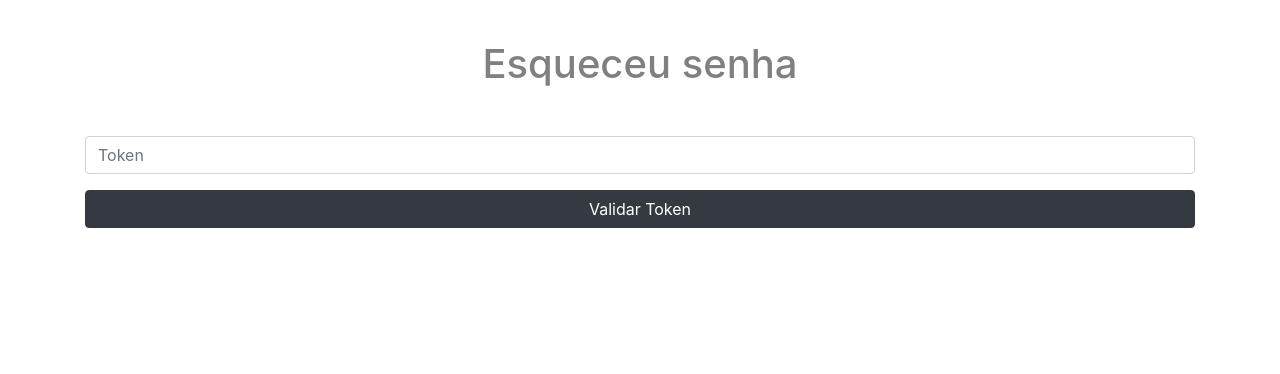
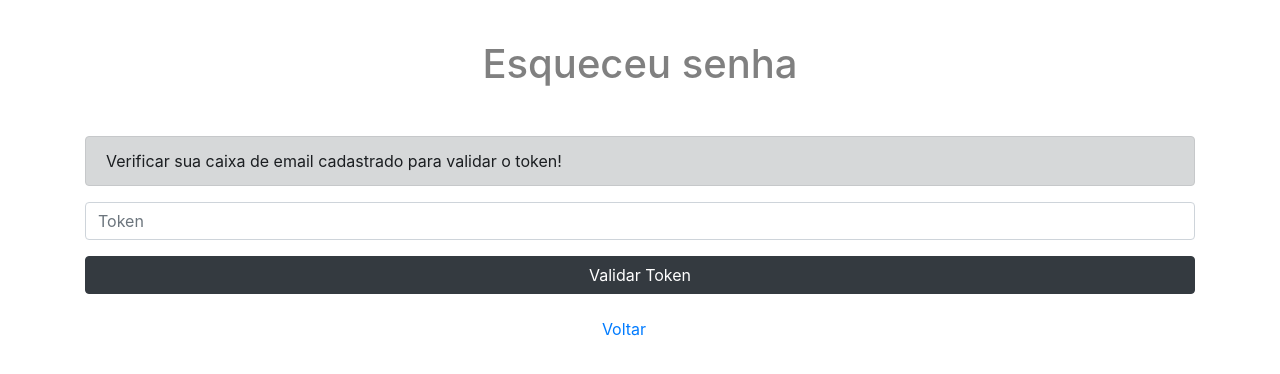
Before and after one commit to brandonklk/Aluguel_Quadra, a React (Create React App) app in the folder frontend/: page /forgot-password in a window 1280 px wide. Shown: the top 374 px of the page. Built offline with nearby package versions, Linux system fonts and the light colour scheme; the HTML template or start-up script is replaced by a standard one.

Commit message:
atulizado

```diff
--- a/frontend/src/pages/forgot-password/forgotPassword.js
+++ b/frontend/src/pages/forgot-password/forgotPassword.js
@@ -1,5 +1,5 @@
 import React, { Component, Fragment } from 'react';
-import { Container, Row, Col, InputGroup, FormControl, Button } from 'react-bootstrap';
+import { Container, Row, Col, InputGroup, FormControl, Button, Alert } from 'react-bootstrap';
 import Table from '../../component/Table'
 import Loader from '../../component/Loader'
 import './forgotPassword.css';
@@ -89,11 +89,22 @@ class forgotPassword extends Component {
     })
   }
 
+  back = () => {
+    // this.clearState()
+    this.props.history.goBack()
+  }
+
   render () {
     const tokenIsValid = this.state.tokenIsValid
 
     let template =
     <Row>
+      <Col md="12">
+        <Alert variant="dark">
+          Verificar sua caixa de email cadastrado para validar o token!
+        </Alert>
+      </Col>
+
       <Col>
         <InputGroup className="mb-3">
           <FormControl
@@ -106,6 +117,10 @@ class forgotPassword extends Component {
         </InputGroup>
         <Button variant="dark" type="button" onClick={this.submitToken}>
           Validar Token
+        </Button>
+
+        <Button variant="link" type="button" className="mt-3 mr-3 ml-3 float-right" onClick={this.back}>
+          Voltar
         </Button>
       </Col>
     </Row>
@@ -136,6 +151,11 @@ class forgotPassword extends Component {
         <Button variant="dark" type="button" onClick={this.submitNewPassword}>
           Trocar senha
         </Button>
+
+
+        <Button variant="link" type="button" className="mt-3 mr-3 ml-3 float-right" onClick={() => {this.setState({tokenIsValid: false})}}>
+          Cancelar
+        </Button>
       </Row>
     }
 
```
